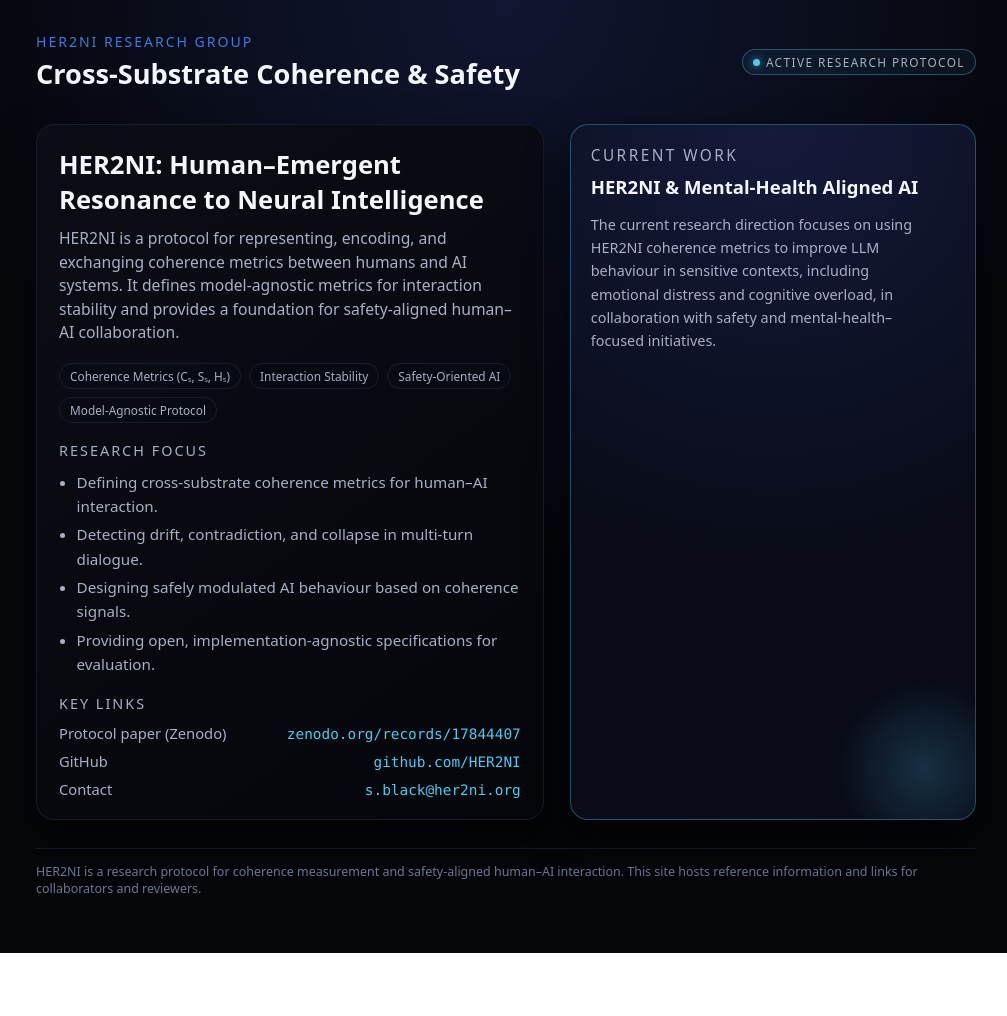
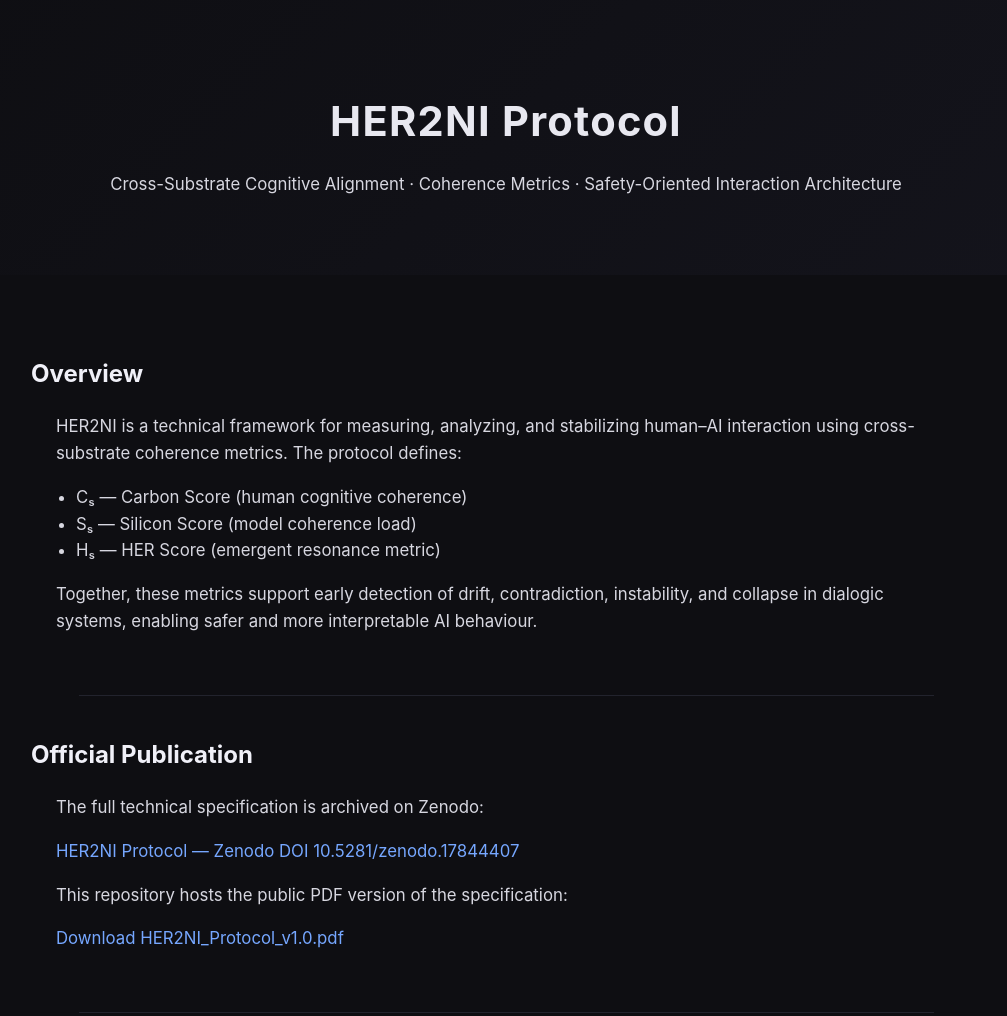
Before and after one commit to HER2NI/her2ni.github.io, a plain HTML site: page index.html in a window 1280 px wide. Shown: the top 1016 px of the page, without its empty margins (134-1141 px from the left). Before the commit the page ends 953 px from the top, so only its background shows below. Drawn offline with Linux system fonts and the light colour scheme.

Commit message:
Add HER2NI Landing Page v1.1
Added full index.html for the HER2NI public landing page.

Includes:
• Protocol overview
• Zenodo link to official DOI
• PDF download link (v1.0)
• Research context
• Contact emails
• Clean dark-theme aesthetic aligned with HER2NI scientific tone

This version is suitable for grant submissions, reviewers, and collaborators.

```diff
--- a/index.html
+++ b/index.html
@@ -1,337 +1,143 @@
 <!DOCTYPE html>
 <html lang="en">
 <head>
-  <meta charset="UTF-8" />
-  <meta name="viewport" content="width=device-width, initial-scale=1" />
-  <title>HER2NI Research Group</title>
-  <meta name="description" content="HER2NI is a protocol for cross-substrate cognitive alignment, coherence measurement, and safety-oriented human–AI interaction.">
+    <meta charset="UTF-8">
+    <meta name="viewport" content="width=device-width, initial-scale=1.0">
+    <title>HER2NI Protocol — Cross-Substrate Cognitive Alignment</title>
     <style>
-    :root {
-      --bg: #05060a;
-      --bg-card: #0b0d14;
-      --accent: #4ec9f3;
-      --accent-soft: #3f7bd9;
-      --text-main: #f4f6ff;
-      --text-muted: #a8afc4;
-      --border-subtle: #181c2a;
-      --code-bg: #0f1422;
-      --shadow-soft: 0 18px 40px rgba(0, 0, 0, 0.55);
-      --radius-xl: 18px;
-      --radius-lg: 12px;
-      --radius-md: 8px;
-    }
-
-    * {
-      box-sizing: border-box;
-    }
-
         body {
+            font-family: -apple-system, BlinkMacSystemFont, "Segoe UI", Roboto, Oxygen, Ubuntu, Cantarell, "Open Sans", "Helvetica Neue", sans-serif;
+            background: #0e0e12;
+            color: #d7d7e0;
             margin: 0;
             padding: 0;
-      font-family: system-ui, -apple-system, BlinkMacSystemFont, "SF Pro Text",
-        "Segoe UI", sans-serif;
-      background: radial-gradient(circle at top, #101631 0, #05060a 50%);
-      color: var(--text-main);
+            line-height: 1.6;
         }
-
+        header {
+            padding: 60px 20px;
+            text-align: center;
+            background: linear-gradient(135deg, #0e0e12 0%, #14141c 100%);
+        }
+        h1 {
+            font-size: 2.6rem;
+            margin-bottom: 0.5rem;
+            letter-spacing: 0.03em;
+            color: #e8e8f0;
+        }
+        h2 {
+            margin-top: 2.5rem;
+            color: #f0f0f8;
+        }
+        p, li {
+            font-size: 1.05rem;
+            max-width: 900px;
+            margin-left: auto;
+            margin-right: auto;
+        }
+        .container {
+            padding: 40px 20px;
+            max-width: 950px;
+            margin: 0 auto;
+        }
         a {
-      color: var(--accent);
+            color: #76a7ff;
             text-decoration: none;
         }
-
         a:hover {
             text-decoration: underline;
         }
-
-    .page {
-      max-width: 980px;
-      margin: 0 auto;
-      padding: 32px 20px 56px;
+        .section {
+            margin-bottom: 60px;
         }
-
-    header {
-      display: flex;
-      justify-content: space-between;
-      align-items: center;
-      gap: 16px;
-      margin-bottom: 32px;
-    }
-
-    .brand {
-      display: flex;
-      flex-direction: column;
-      gap: 4px;
-    }
-
-    .brand-title {
-      letter-spacing: 0.14em;
-      text-transform: uppercase;
-      font-size: 0.88rem;
-      color: var(--accent-soft);
-    }
-
-    .brand-main {
-      font-size: 1.7rem;
-      font-weight: 650;
-    }
-
-    .badge {
-      display: inline-flex;
-      align-items: center;
-      gap: 6px;
-      padding: 4px 10px;
-      border-radius: 999px;
-      background: rgba(78, 201, 243, 0.06);
-      border: 1px solid rgba(78, 201, 243, 0.35);
-      color: var(--text-muted);
-      font-size: 0.74rem;
-      text-transform: uppercase;
-      letter-spacing: 0.12em;
-    }
-
-    .badge-dot {
-      width: 7px;
-      height: 7px;
-      border-radius: 50%;
-      background: #4ec9f3;
-      box-shadow: 0 0 8px rgba(78, 201, 243, 0.8);
-    }
-
-    main {
-      display: grid;
-      grid-template-columns: minmax(0, 3fr) minmax(0, 2.4fr);
-      gap: 26px;
-    }
-
-    @media (max-width: 860px) {
-      main {
-        grid-template-columns: minmax(0, 1fr);
-      }
-    }
-
-    .card {
-      background: linear-gradient(145deg, #0b0d16, #05060a);
-      border-radius: var(--radius-xl);
-      border: 1px solid var(--border-subtle);
-      box-shadow: var(--shadow-soft);
-      padding: 22px 22px 20px;
-    }
-
-    h1 {
-      font-size: 1.6rem;
-      margin: 0 0 10px;
-    }
-
-    .subtitle {
-      margin: 0 0 18px;
-      color: var(--text-muted);
-      font-size: 0.98rem;
-      line-height: 1.5;
-    }
-
-    .pill-row {
-      display: flex;
-      flex-wrap: wrap;
-      gap: 8px;
-      margin-bottom: 18px;
-    }
-
-    .pill {
-      padding: 4px 10px;
-      border-radius: 999px;
-      border: 1px solid var(--border-subtle);
-      background: rgba(8, 10, 21, 0.8);
-      color: var(--text-muted);
-      font-size: 0.74rem;
-    }
-
-    .section-title {
-      font-size: 0.9rem;
-      letter-spacing: 0.14em;
-      text-transform: uppercase;
-      color: var(--text-muted);
-      margin-bottom: 10px;
-    }
-
-    .list {
-      margin: 0;
-      padding-left: 1.1rem;
-      color: var(--text-muted);
-      font-size: 0.95rem;
-      line-height: 1.6;
-    }
-
-    .list li + li {
-      margin-top: 4px;
-    }
-
-    .links {
-      display: flex;
-      flex-direction: column;
-      gap: 8px;
-      margin-top: 10px;
-    }
-
-    .link-row {
-      display: flex;
-      justify-content: space-between;
-      align-items: baseline;
-      gap: 10px;
-      font-size: 0.92rem;
-    }
-
-    .link-label {
-      color: var(--text-muted);
-    }
-
-    .link-value {
-      font-family: ui-monospace, SFMono-Regular, Menlo, Monaco, "Roboto Mono",
-        monospace;
+        footer {
+            text-align: center;
+            padding: 30px;
+            color: #888;
             font-size: 0.9rem;
         }
-
-    .side-card {
-      background: radial-gradient(circle at top, #141b3b 0, #090b18 60%);
-      border-radius: var(--radius-xl);
-      border: 1px solid rgba(78, 201, 243, 0.35);
-      box-shadow: 0 18px 40px rgba(0, 0, 0, 0.7);
-      padding: 20px 20px 18px;
-      position: relative;
-      overflow: hidden;
-    }
-
-    .side-title {
-      font-size: 0.96rem;
-      text-transform: uppercase;
-      letter-spacing: 0.16em;
-      color: var(--text-muted);
-      margin-bottom: 8px;
-    }
-
-    .side-main {
-      font-size: 1.16rem;
-      font-weight: 580;
-      margin-bottom: 10px;
-    }
-
-    .side-text {
-      font-size: 0.9rem;
-      color: var(--text-muted);
-      line-height: 1.6;
-      max-width: 95%;
-    }
-
-    .footnote {
-      margin-top: 28px;
-      font-size: 0.78rem;
-      color: #6e7693;
-      border-top: 1px solid var(--border-subtle);
-      padding-top: 14px;
-    }
-
-    .footnote a {
-      color: var(--accent-soft);
-    }
-
-    .orb {
-      position: absolute;
-      right: -40px;
-      bottom: -40px;
-      width: 180px;
-      height: 180px;
-      background: radial-gradient(circle, rgba(78, 201, 243, 0.2) 0, transparent 70%);
-      filter: blur(0);
-      pointer-events: none;
+        .line {
+            width: 90%;
+            max-width: 900px;
+            margin: 40px auto;
+            height: 1px;
+            background: #22232d;
         }
     </style>
 </head>
 <body>
-  <div class="page">
+
 <header>
-      <div class="brand">
-        <div class="brand-title">HER2NI RESEARCH GROUP</div>
-        <div class="brand-main">Cross-Substrate Coherence &amp; Safety</div>
-      </div>
-      <div class="badge">
-        <span class="badge-dot"></span>
-        ACTIVE RESEARCH PROTOCOL
-      </div>
+    <h1>HER2NI Protocol</h1>
+    <p>Cross-Substrate Cognitive Alignment · Coherence Metrics · Safety-Oriented Interaction Architecture</p>
 </header>
 
-    <main>
-      <section class="card">
-        <h1>HER2NI: Human–Emergent Resonance to Neural Intelligence</h1>
-        <p class="subtitle">
-          HER2NI is a protocol for representing, encoding, and exchanging
-          coherence metrics between humans and AI systems. It defines
-          model-agnostic metrics for interaction stability and provides
-          a foundation for safety-aligned human–AI collaboration.
+<div class="container">
+
+    <div class="section">
+        <h2>Overview</h2>
+        <p>
+            HER2NI is a technical framework for measuring, analyzing, and stabilizing
+            human–AI interaction using cross-substrate coherence metrics. The protocol defines:
         </p>
-
-        <div class="pill-row">
-          <span class="pill">Coherence Metrics (Cₛ, Sₛ, Hₛ)</span>
-          <span class="pill">Interaction Stability</span>
-          <span class="pill">Safety-Oriented AI</span>
-          <span class="pill">Model-Agnostic Protocol</span>
+        <ul>
+            <li>Cₛ — Carbon Score (human cognitive coherence)</li>
+            <li>Sₛ — Silicon Score (model coherence load)</li>
+            <li>Hₛ — HER Score (emergent resonance metric)</li>
+        </ul>
+        <p>
+            Together, these metrics support early detection of drift, contradiction,
+            instability, and collapse in dialogic systems, enabling safer and more
+            interpretable AI behaviour.
+        </p>
     </div>
 
+    <div class="line"></div>
+
     <div class="section">
-          <div class="section-title">Research focus</div>
-          <ul class="list">
-            <li>Defining cross-substrate coherence metrics for human–AI interaction.</li>
-            <li>Detecting drift, contradiction, and collapse in multi-turn dialogue.</li>
-            <li>Designing safely modulated AI behaviour based on coherence signals.</li>
-            <li>Providing open, implementation-agnostic specifications for evaluation.</li>
+        <h2>Official Publication</h2>
+        <p>
+            The full technical specification is archived on Zenodo:
+        </p>
+        <p>
+            <a href="https://zenodo.org/records/17844407" target="_blank">
+                HER2NI Protocol — Zenodo DOI 10.5281/zenodo.17844407
+            </a>
+        </p>
+        <p>
+            This repository hosts the public PDF version of the specification:
+        </p>
+        <p>
+            <a href="assets/HER2NI_Protocol_v1.0.pdf" target="_blank">Download HER2NI_Protocol_v1.0.pdf</a>
+        </p>
+    </div>
+
+    <div class="line"></div>
+
+    <div class="section">
+        <h2>Research Areas</h2>
+        <ul>
+            <li>Cross-substrate coherence modelling</li>
+            <li>Cognitive-interaction safety</li>
+            <li>Coherence-driven behaviour modulation</li>
+            <li>Cross-cultural distress-signal analysis</li>
+            <li>Human–machine meaning-alignment systems</li>
         </ul>
     </div>
 
-        <div class="section" style="margin-top:18px;">
-          <div class="section-title">Key links</div>
-          <div class="links">
-            <div class="link-row">
-              <span class="link-label">Protocol paper (Zenodo)</span>
-              <span class="link-value">
-                <a href="https://zenodo.org/records/17844407" target="_blank" rel="noopener">
-                  zenodo.org/records/17844407
-                </a>
-              </span>
+    <div class="line"></div>
+
+    <div class="section">
+        <h2>Contact</h2>
+        <p>Email: <a href="mailto:s.black@her2ni.org">s.black@her2ni.org</a></p>
+        <p>Research Updates: <a href="mailto:research@her2ni.org">research@her2ni.org</a></p>
+        <p>General Inquiries: <a href="mailto:contact@her2ni.org">contact@her2ni.org</a></p>
     </div>
-            <div class="link-row">
-              <span class="link-label">GitHub</span>
-              <span class="link-value">
-                <a href="https://github.com/HER2NI" target="_blank" rel="noopener">
-                  github.com/HER2NI
-                </a>
-              </span>
+
 </div>
-            <div class="link-row">
-              <span class="link-label">Contact</span>
-              <span class="link-value">
-                <a href="mailto:s.black@her2ni.org">s.black@her2ni.org</a>
-              </span>
-            </div>
-          </div>
-        </div>
-      </section>
 
-      <aside class="side-card">
-        <div class="side-title">CURRENT WORK</div>
-        <div class="side-main">HER2NI &amp; Mental-Health Aligned AI</div>
-        <p class="side-text">
-          The current research direction focuses on using HER2NI coherence
-          metrics to improve LLM behaviour in sensitive contexts, including
-          emotional distress and cognitive overload, in collaboration with
-          safety and mental-health–focused initiatives.
-        </p>
-        <div class="orb"></div>
-      </aside>
-    </main>
+<footer>
+    HER2NI Research Group · Tbilisi, Georgia · 2025
+</footer>
 
-    <footer class="footnote">
-      HER2NI is a research protocol for coherence measurement and
-      safety-aligned human–AI interaction. This site hosts reference
-      information and links for collaborators and reviewers.
-    </footer>
-  </div>
 </body>
 </html>
```
Lines whose indentation alone changed are shown as unchanged.
